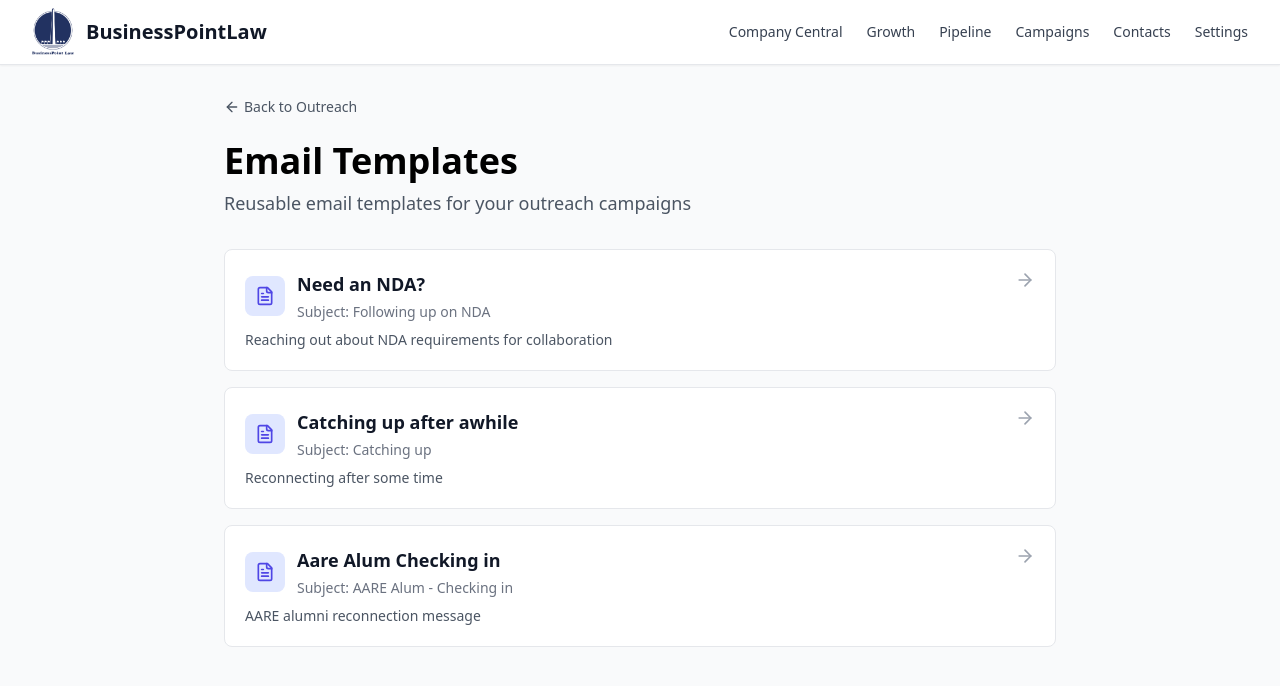
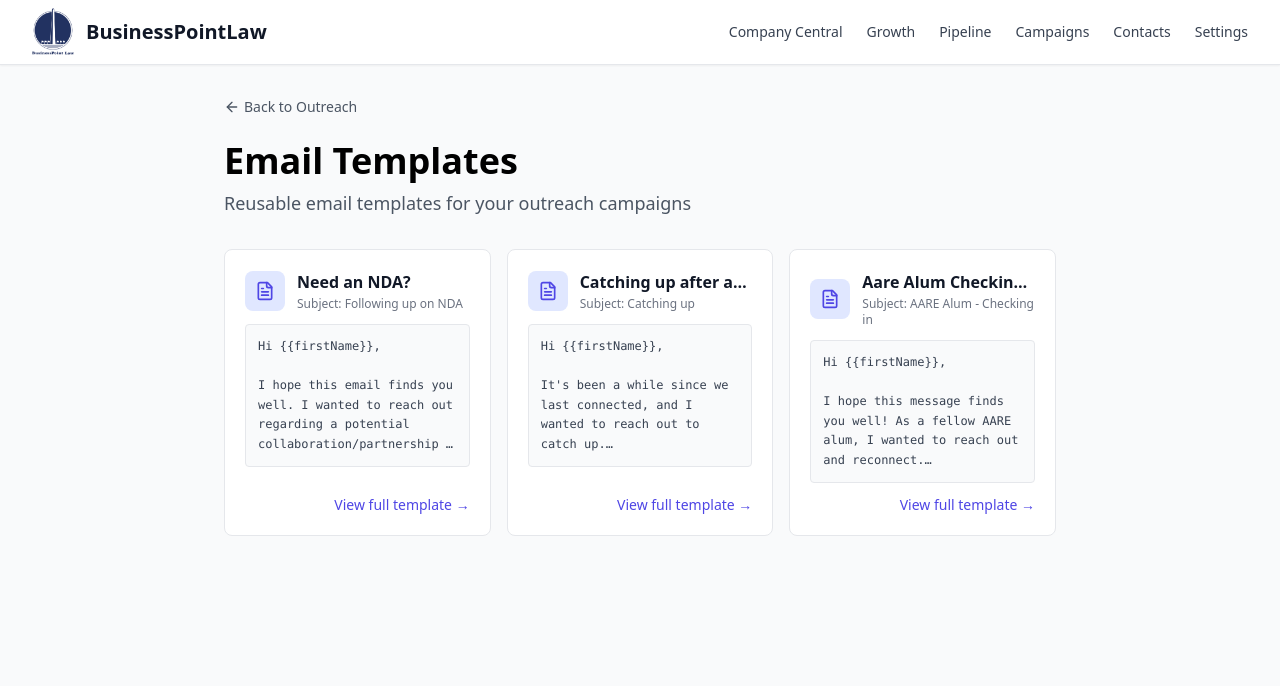
Before and after one commit to Ignite-Strategies/IgniteLegal-frontend, a React (Vite) app: page /outreach/templates in a window 1280 px wide. Shown: the top 686 px of the page. Built offline with nearby package versions, Linux system fonts and the light colour scheme.

Commit message:
Make templates 3-column grid layout with real email snippets and variables

```diff
--- a/src/pages/outreach/Templates.jsx
+++ b/src/pages/outreach/Templates.jsx
@@ -10,22 +10,31 @@ export default function Templates() {
       id: 'need-nda',
       name: 'Need an NDA?',
       subject: 'Following up on NDA',
-      preview: 'I hope this email finds you well. I wanted to reach out regarding a potential collaboration/partnership opportunity...',
-      snippet: 'Reaching out about NDA requirements for collaboration'
+      snippet: `Hi {{firstName}},
+
+I hope this email finds you well. I wanted to reach out regarding a potential collaboration/partnership opportunity between our organizations.
+
+Before we dive deeper into the details, we'll need to have a Non-Disclosure Agreement (NDA) in place...`
     },
     {
       id: 'catching-up',
       name: 'Catching up after awhile',
       subject: 'Catching up',
-      preview: "It's been a while since we last connected, and I wanted to reach out to catch up...",
-      snippet: 'Reconnecting after some time'
+      snippet: `Hi {{firstName}},
+
+It's been a while since we last connected, and I wanted to reach out to catch up.
+
+I've been thinking about our previous conversations regarding {{topic}}, and I'd love to hear how things have been progressing...`
     },
     {
       id: 'aare-alum',
       name: 'Aare Alum Checking in',
       subject: 'AARE Alum - Checking in',
-      preview: 'I hope this message finds you well! As a fellow AARE alum, I wanted to reach out and reconnect...',
-      snippet: 'AARE alumni reconnection message'
+      snippet: `Hi {{firstName}},
+
+I hope this message finds you well! As a fellow AARE alum, I wanted to reach out and reconnect.
+
+It's been great seeing the impact you've been making in {{field}}...`
     }
   ];
 
@@ -42,34 +51,34 @@ export default function Templates() {
         backLabel="Back to Outreach"
       />
 
-      <div className="space-y-4 mt-8">
+      <div className="grid grid-cols-1 md:grid-cols-2 lg:grid-cols-3 gap-4 mt-8">
         {templates.map((template) => (
           <div
             key={template.id}
             onClick={() => handleViewTemplate(template.id)}
-            className="bg-white rounded-lg border border-gray-200 hover:border-indigo-400 hover:shadow-md transition-all cursor-pointer"
+            className="bg-white rounded-lg border border-gray-200 hover:border-indigo-400 hover:shadow-md transition-all cursor-pointer flex flex-col"
           >
-            <div className="p-5">
-              <div className="flex items-start justify-between">
-                <div className="flex-1">
-                  <div className="flex items-center gap-3 mb-2">
+            <div className="p-5 flex-1 flex flex-col">
+              <div className="flex items-center gap-3 mb-3">
                 <div className="w-10 h-10 bg-indigo-100 rounded-lg flex items-center justify-center flex-shrink-0">
                   <FileText className="h-5 w-5 text-indigo-600" />
                 </div>
                 <div className="flex-1 min-w-0">
-                      <h3 className="text-lg font-semibold text-gray-900 truncate">{template.name}</h3>
-                      <p className="text-sm text-gray-500 mt-1">
+                  <h3 className="text-base font-semibold text-gray-900 truncate">{template.name}</h3>
+                  <p className="text-xs text-gray-500 mt-0.5">
                     <span className="font-medium">Subject:</span> {template.subject}
                   </p>
                 </div>
               </div>
-                  <div className="ml-13 mt-2">
-                    <p className="text-sm text-gray-600 line-clamp-2">{template.snippet}</p>
+              <div className="flex-1">
+                <div className="bg-gray-50 rounded border border-gray-200 p-3 mb-3">
+                  <pre className="whitespace-pre-wrap text-xs text-gray-700 font-mono leading-relaxed line-clamp-6">
+                    {template.snippet}
+                  </pre>
                 </div>
               </div>
-                <div className="ml-4 flex-shrink-0">
-                  <ArrowRight className="h-5 w-5 text-gray-400" />
-                </div>
+              <div className="flex items-center justify-end text-indigo-600 text-sm font-medium">
+                View full template →
               </div>
             </div>
           </div>
```
Lines whose indentation alone changed are shown as unchanged.
